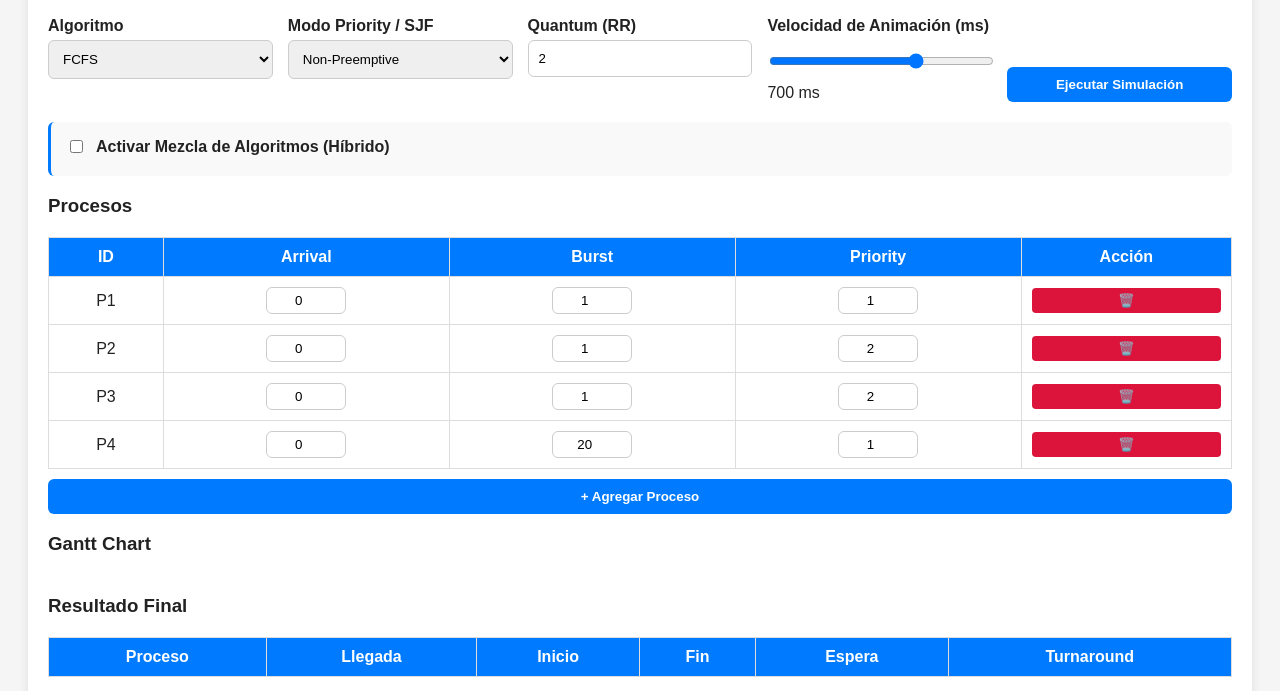
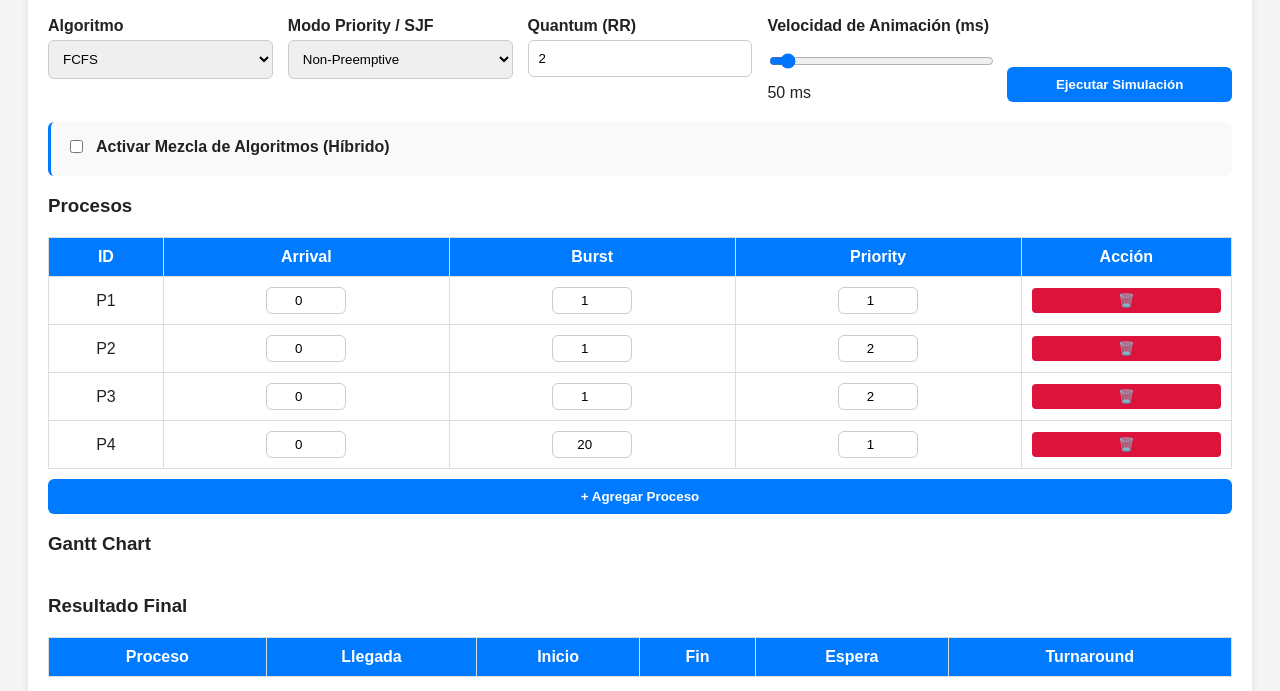
Before and after one commit to Sececo/saturday, a plain HTML site: page index.html in a window 1280 px wide. Shown: the part 109-800 px from the top of the page. Drawn offline with Linux system fonts and the light colour scheme.

Commit message:
rename a.html -> index.html

```diff
--- a/a.html
+++ b/index.html
@@ -212,10 +212,10 @@
             min="50"
             max="1000"
             step="50"
-            value="700"
+            value="50"
           />
 
-          <span id="speedValue"> 700 ms </span>
+          <span id="speedValue"> 50 ms </span>
         </div>
 
         <div style="display: flex; align-items: end">
```
